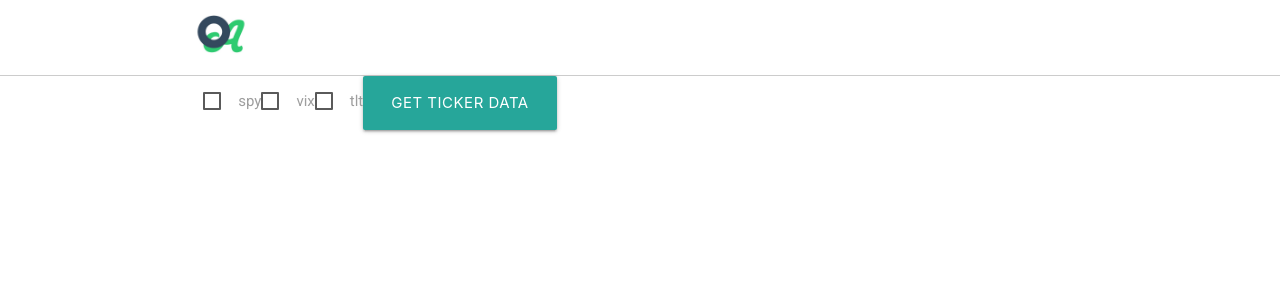
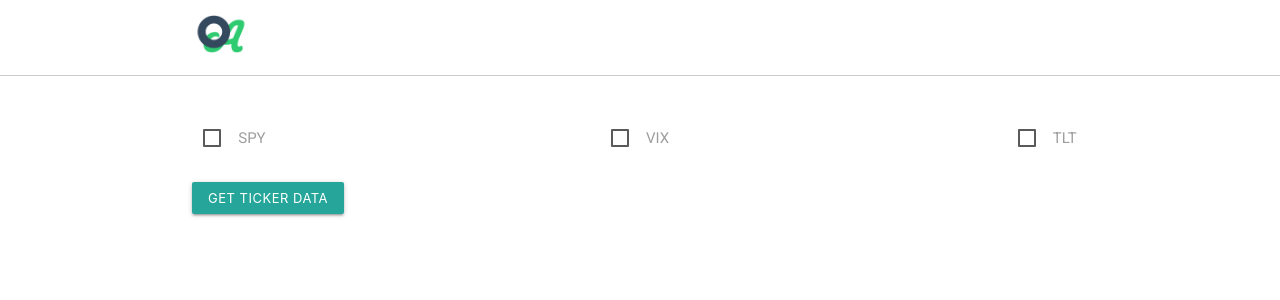
Before and after one commit to jtrinker/oa, a React (Create React App) app: page / in a window 1280 px wide. Shown: the top 300 px of the page. Built offline with nearby package versions, Linux system fonts and the light colour scheme.

Commit message:
create endpoint url on click with symbols in state

```diff
--- a/src/App.css
+++ b/src/App.css
@@ -14,3 +14,23 @@ header {
 .logo {
   width: 58px;
 }
+
+.stock-picker {
+  margin-top: 50px;
+}
+
+label {
+  text-transform: uppercase;
+}
+
+.middle {
+  text-align: center;
+}
+
+.right {
+  text-align: right;
+}
+
+button {
+  margin-top: 11px;
+}
--- a/src/App.js
+++ b/src/App.js
@@ -6,6 +6,7 @@ import { buildEndpoint } from './helpers.js'
 
 class Dashboard extends React.Component {
   state = {
+    endPoint: '',
     stockData: [],
     symbols: []
   }
@@ -26,13 +27,15 @@ class Dashboard extends React.Component {
     }
   }
 
+  createEndpointUrl = () => {
+    const tickerSymbols = this.state.symbols;
+    const endPointUrl = buildEndpoint(tickerSymbols);
+    this.setState({ endPoint: endPointUrl });
+  }
+
   render() {
     return (
-      <div className="container">
-        <div className="row">
-          <StockPicker bubbleTicker={this.setTicker} />
-        </div>
-      </div>
+        <StockPicker bubbleTicker={this.setTicker} createEndpointUrl={this.createEndpointUrl} />
     )
   }
 }
@@ -42,14 +45,27 @@ class StockPicker extends React.Component {
     this.props.bubbleTicker(event)
   }
 
+  submitSymbols = () => {
+    this.props.createEndpointUrl();
+  }
+
   render () {
     return (
-      <div className="col s12">
-        <Checkbox label="spy" value="spy" className="ticker-check" onChange={this.toggleTicker} />
-        <Checkbox label="vix" value="vix" className="ticker-check" onChange={this.toggleTicker} checked={this.isChecked} />
-        <Checkbox label="tlt" value="tlt" className="ticker-check" onChange={this.toggleTicker} checked={this.isChecked} />
-
-        <Button large>Get Ticker Data</Button>
+      <div className="container stock-picker">
+        <div className="row">
+          <div className="col s4">
+            <Checkbox label="spy" value="spy" className="ticker-check" onChange={this.toggleTicker} />
+          </div>
+          <div className="col s4 middle">
+            <Checkbox label="vix" value="vix" className="ticker-check" onChange={this.toggleTicker} />
+          </div>
+          <div className="col s4 right">
+            <Checkbox label="tlt" value="tlt" className="ticker-check" onChange={this.toggleTicker} />
+          </div>
+        </div>
+        <div className="row">
+          <Button small onClick={this.submitSymbols}>Get Ticker Data</Button>
+        </div>
       </div>
     )
   }
--- a/src/helpers.js
+++ b/src/helpers.js
@@ -2,7 +2,7 @@
 const ROOT = 'https://api.worldtradingdata.com/api/v1/stock?symbol=';
 const TOKEN = '=z5IhiYKbAvjvwC05hl1759smWFH5tHMw5HobVE72IRV5d0hlg3863Ygzym5G';
 
-export function buildEndpoint(tickerArray) {
+export const buildEndpoint = (tickerArray) => {
     let symbolString = '';
     tickerArray.forEach((value, index) => {
         if (index === tickerArray.length - 1) {
```
